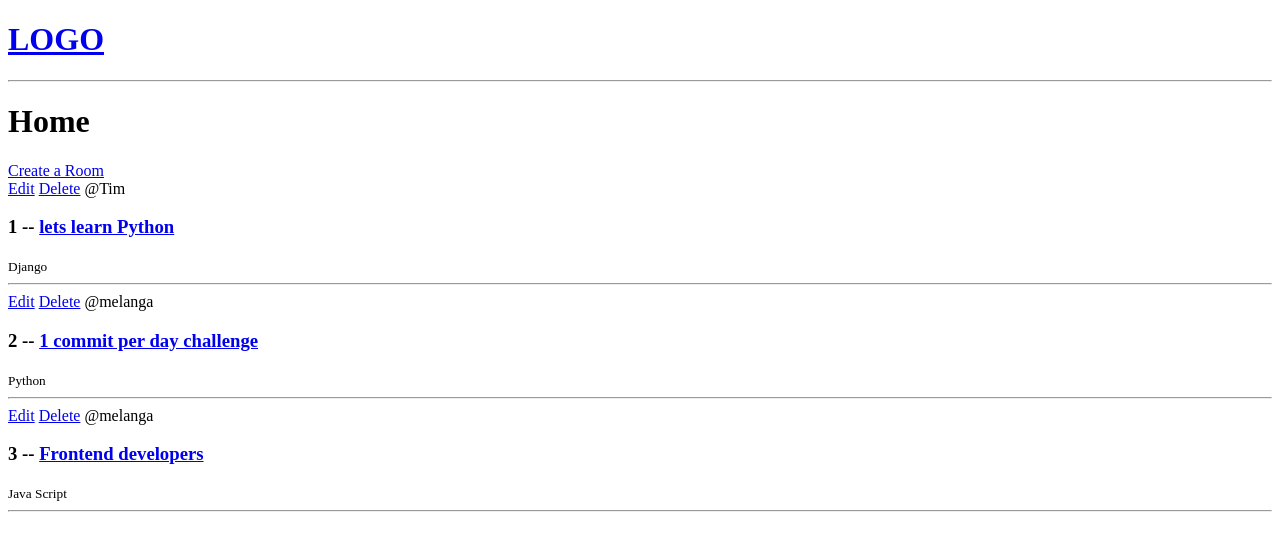
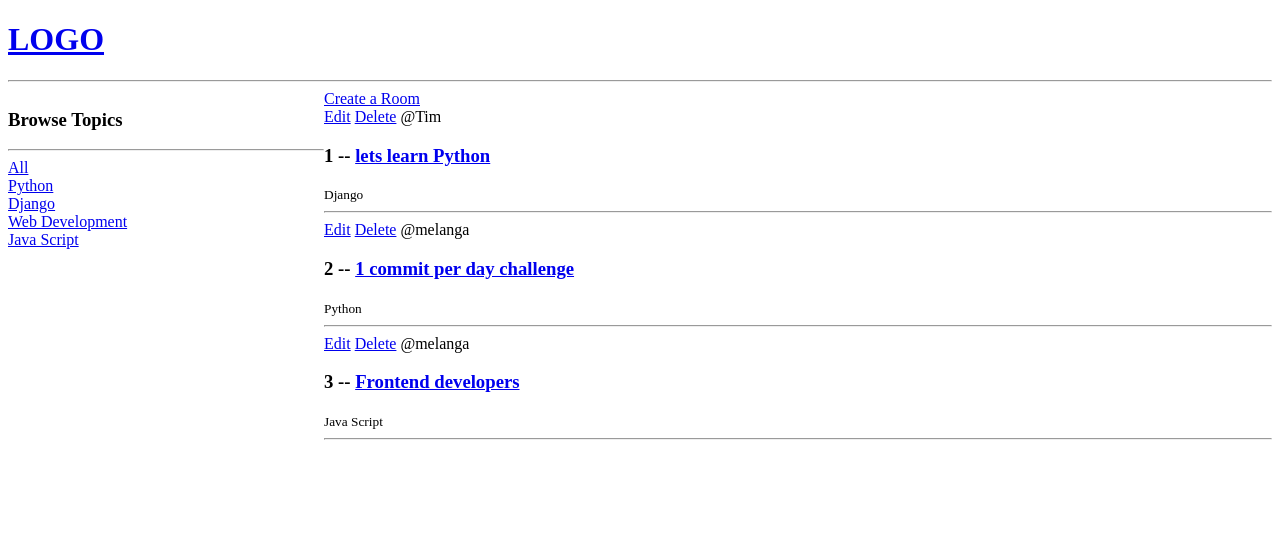
Before and after one commit to Melanga/StudyBuddy, a Django app: page / in a window 1280 px wide. Shown: the top 551 px of the page. Run offline with Django 4.2, Linux system fonts and the light colour scheme; data comes from the database, SQL or seed files in the repository.

Commit message:
filter by topic is added

```diff
--- a/base/templates/base/home.html
+++ b/base/templates/base/home.html
@@ -2,7 +2,25 @@
 {% extends 'main.html' %}
 
 {% block content %}
-    <h1>Home</h1>
+    <style>
+        .home-container{
+            display: grid;
+            grid-template-columns: 1fr 3fr;
+        }
+    </style>
+    <div class="home-container">
+        <div>
+            <h3>Browse Topics</h3>
+            <hr>
+            <div>
+                <a href="{% url 'home' %}">All</a>
+            </div>
+            {% for topic in topics %}
+                <div>
+                    <a href="{% url 'home' %}?q={{ topic.name }}">{{ topic.name }}</a>
+                </div>
+            {% endfor %}
+        </div>
         <div>
             <a href="{% url 'create-room' %}">Create a Room</a>
             <div>
@@ -10,9 +28,9 @@
                     <div>
                         <a href="{% url 'update-room' room.id %}">Edit</a>
                         <a href="{% url 'delete-room' room.id %}">Delete</a>
-{#                    accessing relational data#}
+                        {#accessing relational data#}
                         <span>@{{ room.host.username }}</span>
-{#                    access and generate the url path by its name instead of path#}
+                        {#access and generate the url path by its name instead of path#}
                         <h3>{{ room.id }} -- <a href="{% url 'room' room.id %}">{{ room.name }}</a></h3>
                         <small>{{ room.topic.name }}</small>
                         <hr>
@@ -20,4 +38,5 @@
                 {% endfor %}
             </div>
         </div>
+    </div>
 {% endblock %}
--- a/base/views.py
+++ b/base/views.py
@@ -1,11 +1,14 @@
 from django.shortcuts import render, redirect
-from .models import Room
+from .models import Room, Topic
 from .forms import RoomForm
 
 
 def home(request):
-    rooms = Room.objects.all()
-    context = {'rooms': rooms}
+    # get q value in url to filter out the topic
+    q = request.GET.get('q') if request.GET.get('q') is not None else ''
+    rooms = Room.objects.filter(topic__name__icontains=q)
+    topics = Topic.objects.all()
+    context = {'rooms': rooms, 'topics': topics}
     return render(request, 'base/home.html', context)
 
 
```
Lines whose indentation alone changed are shown as unchanged.
